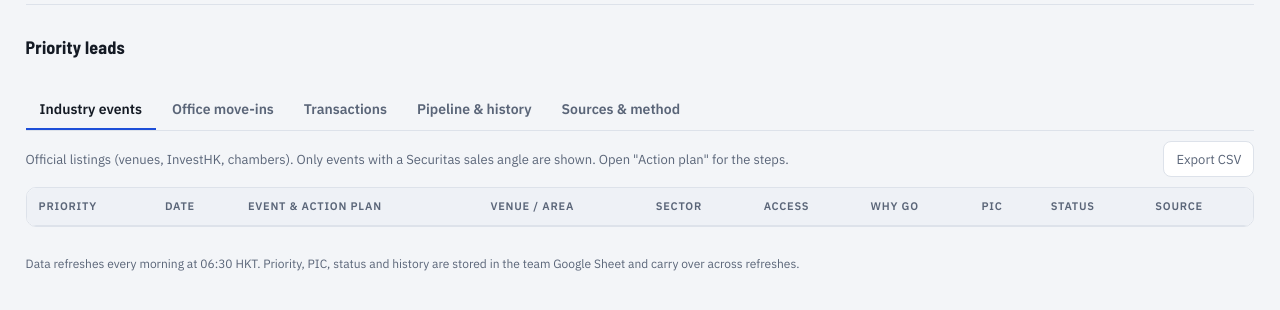
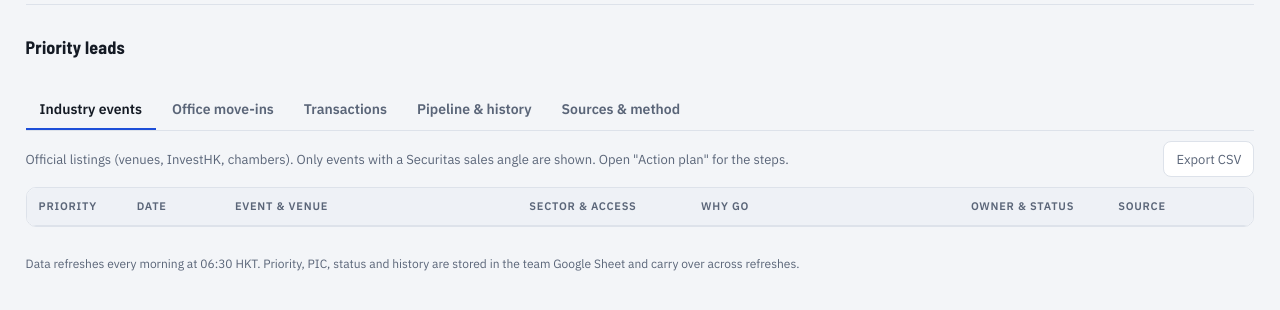
Before and after one commit to xl888163/hk-commercial-intelligence, a Python web app: template templates/public.html in a window 1280 px wide. Shown: the part 225-535 px from the top of the page. Run offline with Jinja, Linux system fonts and the light colour scheme; the template is opened without the code that fills it, so the values that code supplies are empty.

Commit message:
Readable table layout: proportional columns, merged owner/status, full-width action plans
Co-Authored-By: Claude Opus 5.5 <noreply@anthropic.com>

```diff
--- a/templates/public.html
+++ b/templates/public.html
@@ -99,20 +99,33 @@ h2 small{font:400 12px var(--font-body);color:var(--muted)}
 .bar{display:flex;flex-wrap:wrap;justify-content:space-between;align-items:center;gap:8px;margin-block:10px;font-size:13px;color:var(--muted)}
 .tw{background:var(--surface);border:1px solid var(--line);border-radius:10px;overflow-x:auto}
 table.rt{border-collapse:collapse;width:100%;table-layout:auto}
-.rt th,.rt td{padding:10px 12px;border-bottom:1px solid var(--line);text-align:left;vertical-align:top;overflow-wrap:anywhere}
+.rt th,.rt td{padding:10px 12px;border-bottom:1px solid var(--line);text-align:left;vertical-align:top;overflow-wrap:break-word;word-break:normal;hyphens:auto}
+table.fx{table-layout:fixed}
 .rt th{position:sticky;top:0;background:var(--surface-2);font-size:11px;text-transform:uppercase;letter-spacing:.07em;color:var(--muted);white-space:nowrap;cursor:pointer;user-select:none;overflow-wrap:normal}
 .rt th.ns{cursor:default}
 .rt tbody tr:last-child td{border-bottom:none}
-.rt td.main{min-width:240px;width:34%}
+.rt td.main .name{font-size:14px}
+.rt td.main .sub2{font-size:13px;margin-top:2px}
+.planbtn{border:none;background:none;color:var(--accent);font-size:12px;font-weight:600;padding:0;margin-top:6px;cursor:pointer}
+.planbtn[aria-expanded="true"]::before{content:"▾ "} .planbtn[aria-expanded="false"]::before{content:"▸ "}
+.rt tr.planrow td{background:var(--surface-2);padding:12px 16px 14px}
+.plangrid{display:grid;grid-template-columns:minmax(0,1.4fr) minmax(0,1fr);gap:10px 28px}
+.plangrid h4{margin:0 0 6px;font:600 11px var(--font-body);text-transform:uppercase;letter-spacing:.07em;color:var(--muted)}
+.plangrid ol{margin:0;padding-left:18px;font-size:13px} .plangrid ol li{margin-bottom:4px;max-width:75ch}
+.plangrid .kv{font-size:13px;margin-bottom:6px} .plangrid .kv b{color:var(--muted);font-weight:600}
+.plangrid .links{display:flex;flex-wrap:wrap;gap:6px 14px;font-size:12px;margin-bottom:6px}
+.plangrid ul.why{margin:0;padding-left:18px;font-size:12px;color:var(--muted)}
+.owner .sel{margin-bottom:6px}
+.tag{max-width:100%;white-space:normal}
 .rt tr.HIGH td:first-child{box-shadow:inset 4px 0 0 var(--high)}
 .rt tr.HIGH{background:var(--high-soft)}
 .rt tr.MEDIUM td:first-child{box-shadow:inset 4px 0 0 var(--med)}
 .rt tr.grp td{background:var(--surface-2);font:700 15px var(--font-display);letter-spacing:.02em;padding-block:8px}
 .badge{display:inline-block;padding:1px 8px;border-radius:999px;font-size:11px;font-weight:700;letter-spacing:.03em;white-space:nowrap}
 .badge.HIGH{background:var(--high);color:var(--surface)} .badge.MEDIUM{background:var(--med-soft);color:var(--med)} .badge.LOW{background:var(--low-soft);color:var(--low)}
-.badge.new{background:var(--new-soft);color:var(--new)} .badge.inv{background:var(--accent-soft);color:var(--accent)}
+.badge.new{background:var(--new-soft);color:var(--new)} .badge.inv{background:var(--accent-soft);color:var(--accent);white-space:normal;border-radius:8px}
 .score{font:500 12px var(--font-mono);color:var(--muted)}
-.tag{display:inline-block;padding:0 7px;margin:0 4px 4px 0;border-radius:6px;border:1px solid var(--line);background:var(--surface-2);font-size:12px}
+.tag{display:inline-block;padding:0 7px;margin:0 4px 4px 0;border-radius:6px;border:1px solid var(--line);background:var(--surface-2);font-size:12px;line-height:1.6}
 .name{font-weight:600}
 .muted{color:var(--muted)} .sm{font-size:12px} .nw{white-space:nowrap}
 .ver{font-size:12px} .ver.ok{color:var(--ok)} .ver.warn{color:var(--warn)}
@@ -124,7 +137,7 @@ details.plan[open] summary{margin-bottom:6px}
 .plan .kv b{color:var(--muted);font-weight:600}
 .plan .links{display:flex;flex-wrap:wrap;gap:6px 14px;margin-top:6px;font-size:12px}
 .plan ul.why{margin:6px 0 0;padding-left:18px;font-size:12px;color:var(--muted)}
-.sel{height:32px;border:1px solid var(--line);background:var(--surface);border-radius:6px;padding:0 6px;max-width:160px;width:100%}
+.sel{height:32px;border:1px solid var(--line);background:var(--surface);border-radius:6px;padding:0 6px;width:100%}
 .sel.set{border-color:var(--accent);background:var(--accent-soft);font-weight:600}
 .sel.p-HIGH{border-color:var(--high);color:var(--high);font-weight:700}
 .sel.p-MEDIUM{border-color:var(--med);color:var(--med);font-weight:600}
@@ -141,7 +154,7 @@ details.plan[open] summary{margin-bottom:6px}
 footer{padding-block:28px;color:var(--muted);font-size:12px}
 
 /* fit to the window: rows become stacked cards when columns would be cramped */
-@media (max-width:1180px){
+@media (max-width:1100px){
   .filters{position:static}
   table.rt,.rt tbody,.rt tr,.rt td{display:block;width:100%}
   .rt thead{display:none}
@@ -150,6 +163,9 @@ footer{padding-block:28px;color:var(--muted);font-size:12px}
   .rt tr.grp td{display:block}
   .rt td{border:none;padding:0;min-width:0}
   .rt td.main{grid-column:1/-1;width:auto;min-width:0;order:-1}
+  .rt colgroup{display:none}
+  .rt tr.planrow td{grid-column:1/-1}
+  .plangrid{grid-template-columns:minmax(0,1fr)}
   .rt td.wide{grid-column:1/-1}
   .rt td[data-label]::before{content:attr(data-label);display:block;font-size:10px;text-transform:uppercase;letter-spacing:.07em;color:var(--muted);font-weight:600;margin-bottom:2px}
   .rt tr.HIGH td:first-child,.rt tr.MEDIUM td:first-child{box-shadow:none}
@@ -158,6 +174,7 @@ footer{padding-block:28px;color:var(--muted);font-size:12px}
 }
 @media (max-width:640px){
   .rt tr{grid-template-columns:repeat(2,minmax(0,1fr))}
+  .rt tr.planrow{display:block}
   .ms{flex:1 1 45%} .ms-btn{width:100%;max-width:none}
   .search{max-width:none;flex-basis:100%}
 }
@@ -207,25 +224,25 @@ footer{padding-block:28px;color:var(--muted);font-size:12px}
 
   <section class="panel" id="p-ev">
     <div class="bar"><span>Official listings (venues, InvestHK, chambers). Only events with a Securitas sales angle are shown. Open "Action plan" for the steps.</span><button class="btn csv" type="button" data-csv="ev">Export CSV</button></div>
-    <div class="tw"><table class="rt" id="tEv"><thead><tr>
-      <th data-k="score">Priority</th><th data-k="start">Date</th><th data-k="name">Event &amp; action plan</th><th data-k="area">Venue / area</th>
-      <th data-k="sector">Sector</th><th data-k="access">Access</th><th class="ns">Why go</th><th class="ns">PIC</th><th class="ns">Status</th><th class="ns">Source</th>
+    <div class="tw"><table class="rt fx" id="tEv"><colgroup><col style="width:8%"><col style="width:8%"><col style="width:24%"><col style="width:14%"><col style="width:22%"><col style="width:12%"><col style="width:12%"></colgroup><thead><tr>
+      <th data-k="score">Priority</th><th data-k="start">Date</th><th data-k="name">Event &amp; venue</th><th data-k="sector">Sector &amp; access</th>
+      <th class="ns">Why go</th><th class="ns">Owner &amp; status</th><th class="ns">Source</th>
     </tr></thead><tbody></tbody></table></div>
   </section>
 
   <section class="panel" id="p-pr" hidden>
     <div class="bar"><span id="prNote"></span><button class="btn csv" type="button" data-csv="pr">Export CSV</button></div>
-    <div class="tw"><table class="rt" id="tPr"><thead><tr>
-      <th data-k="score">Priority</th><th data-k="date">Reported</th><th data-k="company">Company &amp; action plan</th><th data-k="type">Move</th>
-      <th data-k="building">Building / area</th><th data-k="size">Size</th><th data-k="sector">Sector</th><th class="ns">PIC</th><th class="ns">Status</th><th data-k="verification">Sources</th>
+    <div class="tw"><table class="rt fx" id="tPr"><colgroup><col style="width:8%"><col style="width:8%"><col style="width:25%"><col style="width:12%"><col style="width:14%"><col style="width:11%"><col style="width:11%"><col style="width:11%"></colgroup><thead><tr>
+      <th data-k="score">Priority</th><th data-k="date">Reported</th><th data-k="company">Company &amp; headline</th><th data-k="type">Move &amp; size</th>
+      <th data-k="building">Building / area</th><th data-k="sector">Sector</th><th class="ns">Owner &amp; status</th><th data-k="verification">Sources</th>
     </tr></thead><tbody></tbody></table></div>
   </section>
 
   <section class="panel" id="p-tx" hidden>
     <div class="bar"><span id="txNote"></span><button class="btn csv" type="button" data-csv="tx">Export CSV</button></div>
-    <div class="tw"><table class="rt" id="tTx"><thead><tr>
-      <th data-k="score">Priority</th><th data-k="date">Date</th><th data-k="line">Party, premises &amp; action plan</th><th data-k="price">Deal</th>
-      <th data-k="district">District</th><th data-k="usage">Usage</th><th class="ns">PIC</th><th class="ns">Status</th><th class="ns">Source</th>
+    <div class="tw"><table class="rt fx" id="tTx"><colgroup><col style="width:8%"><col style="width:8%"><col style="width:30%"><col style="width:15%"><col style="width:13%"><col style="width:12%"><col style="width:14%"></colgroup><thead><tr>
+      <th data-k="score">Priority</th><th data-k="date">Date</th><th data-k="line">Party &amp; premises</th><th data-k="price">Deal</th>
+      <th data-k="district">District &amp; usage</th><th class="ns">Owner &amp; status</th><th class="ns">Source</th>
     </tr></thead><tbody></tbody></table></div>
   </section>
 
@@ -446,61 +463,65 @@ function statusCell(r){
       ${t.status ? "" : `<option value="">Set status</option>`}${STATUSES.map(s => `<option value="${s}" ${t.status === s ? "selected" : ""}>${s}</option>`).join("")}</select>
     ${t.updatedAt ? `<div class="stamp">${esc(fmtTs(t.updatedAt))}<br>by ${esc(who(t.updatedBy))}</div>` : ""}`;
 }
-function plan(r){
+const openPlans = new Set();
+const planBtn = r => `<button type="button" class="planbtn" data-plan="${r.id}" aria-expanded="${openPlans.has(r.id)}">Action plan</button>`;
+function planRow(r, cols){
+  if (!openPlans.has(r.id)) return "";
   const contacts = r.kind === "event" && (r.contact_phone || r.contact_email)
     ? `<div class="kv"><b>Organiser contact (from HKCEC listing):</b> ${esc(r.organiser)}${r.contact_phone ? ` · <span>${esc(r.contact_phone)}</span>` : ""}${r.contact_email ? ` · <span>${esc(r.contact_email)}</span> <button class="copy" type="button" data-copy="${esc(r.contact_email)}">Copy</button>` : ""}</div>` : "";
   const links = [...(r.links || []), ...(r.organiser_url ? [{label:"Organiser website", url:r.organiser_url}] : [])];
-  return `<details class="plan" id="plan-${r.id}"><summary>Action plan</summary>
-    <ol>${r.actions.map(a => `<li>${esc(a)}</li>`).join("")}</ol>
-    ${r.who ? `<div class="kv"><b>Who to meet:</b> ${esc(r.who)}</div>` : ""}
-    ${contacts}
-    ${r.landlords && r.landlords.length ? `<div class="kv"><b>Landlord named in report:</b> ${esc(r.landlords.join(", "))}</div>` : ""}
-    ${links.length ? `<div class="links">${links.map(l => `<a href="${esc(l.url)}" target="_blank" rel="noopener">${esc(l.label)} ↗</a>`).join("")}</div>` : ""}
-    <ul class="why">${r.reasons.map(x => `<li>${esc(x)}</li>`).join("")}</ul>
-  </details>`;
+  return `<tr class="planrow"><td colspan="${cols}"><div class="plangrid">
+    <div><h4>Next steps</h4><ol>${r.actions.map(a => `<li>${esc(a)}</li>`).join("")}</ol></div>
+    <div>
+      ${r.who ? `<div class="kv"><b>Who to meet:</b> ${esc(r.who)}</div>` : ""}
+      ${contacts}
+      ${r.landlords && r.landlords.length ? `<div class="kv"><b>Landlord named in report:</b> ${esc(r.landlords.join(", "))}</div>` : ""}
+      ${links.length ? `<div class="links">${links.map(l => `<a href="${esc(l.url)}" target="_blank" rel="noopener">${esc(l.label)} ↗</a>`).join("")}</div>` : ""}
+      <h4>Why this priority</h4><ul class="why">${r.reasons.map(x => `<li>${esc(x)}</li>`).join("")}</ul>
+    </div></div></td></tr>`;
 }
+const ownerCell = r => `<div class="owner">${picCell(r)}${statusCell(r)}</div>`;
 const srcCell = r => `${r.sources.slice(0,4).map(s => `<div><a href="${esc(s.url)}" target="_blank" rel="noopener" title="${esc(s.title || "")}">${esc(s.name)}</a></div>`).join("")}${r.sources.length > 4 ? `<div class="muted">+${r.sources.length - 4} more</div>` : ""}<div class="ver ${/Official|Corroborated|Register/.test(r.verification) ? "ok" : "warn"}">${esc(r.verification)}</div>`;
 
 function evRow(e){
   const inv = /Invitation/.test(e.access);
   return `<tr class="${eff(e)}">
     <td data-label="Priority">${prioCell(e)}</td>
-    <td data-label="Date" class="nw">${esc(range(e))}</td>
-    <td class="main"><div class="name">${esc(e.name)}</div>${e.organiser ? `<div class="sm muted">${esc(e.organiser)}</div>` : ""}${plan(e)}</td>
-    <td data-label="Venue / area"><div>${esc(e.venue || "Venue not stated in listing")}</div><div class="sm muted">${esc(e.area)}</div></td>
-    <td data-label="Sector">${e.sectors.slice(0,3).map(s => `<span class="tag">${esc(s)}</span>`).join("")}</td>
-    <td data-label="Access">${inv ? `<span class="badge inv">${esc(e.access)}</span>` : esc(e.access)}</td>
-    <td data-label="Why go" class="sm wide">${e.lead_types.map(l => `<span class="tag">${esc(l)}</span>`).join("")}<div style="margin-top:4px">${esc(e.pitch)}</div></td>
-    <td data-label="PIC">${picCell(e)}</td><td data-label="Status">${statusCell(e)}</td>
+    <td data-label="Date">${esc(range(e))}</td>
+    <td class="main"><div class="name">${esc(e.name)}</div>
+      <div class="sub2">${esc(e.venue || "Venue not stated in listing")}</div>
+      <div class="sm muted">${esc(e.area)}${e.organiser ? ` · ${esc(e.organiser)}` : ""}</div>${planBtn(e)}</td>
+    <td data-label="Sector & access" class="tags">${e.sectors.slice(0,2).map(s => `<span class="tag">${esc(s)}</span>`).join("")}
+      <div class="sm" style="margin-top:2px">${inv ? `<span class="badge inv">${esc(e.access)}</span>` : esc(e.access)}</div></td>
+    <td data-label="Why go" class="sm wide"><div class="tags">${e.lead_types.map(l => `<span class="tag">${esc(l)}</span>`).join("")}</div><div style="margin-top:2px">${esc(e.pitch)}</div></td>
+    <td data-label="Owner & status">${ownerCell(e)}</td>
     <td data-label="Source" class="sm">${srcCell(e)}</td>
-  </tr>`;
+  </tr>${planRow(e, 7)}`;
 }
 function prRow(p){
   const size = [p.size_txt, p.floors_txt].filter(Boolean).join(" · ");
   return `<tr class="${eff(p)}">
     <td data-label="Priority">${prioCell(p)}</td>
-    <td data-label="Reported" class="nw">${esc(fmtD(p.date))}${p.first_reported !== p.date ? `<div class="sm muted">first ${esc(fmtD(p.first_reported))}</div>` : ""}</td>
-    <td class="main"><div class="name">${esc(p.company)}</div><div class="sm">${esc(p.headline)}</div>${plan(p)}</td>
-    <td data-label="Move">${p.types.map(t => `<span class="tag">${esc(t)}</span>`).join("")}</td>
+    <td data-label="Reported">${esc(fmtD(p.date))}${p.first_reported !== p.date ? `<div class="sm muted">first ${esc(fmtD(p.first_reported))}</div>` : ""}</td>
+    <td class="main"><div class="name">${esc(p.company)}</div><div class="sub2">${esc(p.headline)}</div>${planBtn(p)}</td>
+    <td data-label="Move & size" class="tags">${p.types.map(t => `<span class="tag">${esc(t)}</span>`).join("")}<div class="sm">${size ? esc(size) : `<span class="muted">Size not stated</span>`}</div></td>
     <td data-label="Building / area">${p.building ? `<div>${esc(p.building)}</div>` : ""}<div class="sm muted">${esc(p.area)}</div><div class="sm muted">${esc(p.grade)}</div></td>
-    <td data-label="Size" class="sm">${size ? esc(size) : `<span class="muted">Not stated</span>`}</td>
-    <td data-label="Sector">${p.sectors.slice(0,2).map(s => `<span class="tag">${esc(s)}</span>`).join("")}</td>
-    <td data-label="PIC">${picCell(p)}</td><td data-label="Status">${statusCell(p)}</td>
+    <td data-label="Sector" class="tags">${p.sectors.slice(0,2).map(s => `<span class="tag">${esc(s)}</span>`).join("")}</td>
+    <td data-label="Owner & status">${ownerCell(p)}</td>
     <td data-label="Sources" class="sm">${srcCell(p)}</td>
-  </tr>`;
+  </tr>${planRow(p, 8)}`;
 }
 function txRow(t){
   const party = t.party ? `<span class="name">${esc(t.party)}</span>` : `<span class="muted">${t.deal === "Sale" ? "Buyer" : "Tenant"} not named</span>`;
   return `<tr class="${eff(t)}">
     <td data-label="Priority">${prioCell(t)}</td>
-    <td data-label="Date" class="nw">${esc(fmtD(t.date))}</td>
-    <td class="main">${party} - ${esc(t.premises)}${t.building_zh ? ` <span class="muted sm">${esc(t.building_zh)}</span>` : ""}${plan(t)}</td>
+    <td data-label="Date">${esc(fmtD(t.date))}</td>
+    <td class="main">${party}<div class="sub2">${esc(t.premises)}${t.building_zh ? ` <span class="muted">${esc(t.building_zh)}</span>` : ""}</div>${planBtn(t)}</td>
     <td data-label="Deal"><div class="name">${t.deal === "Sale" ? "Bought" : "Leased"} ${esc(t.price_txt)}</div><div class="sm muted">${esc([t.area_txt, t.psf].filter(Boolean).join(" · "))}</div></td>
-    <td data-label="District">${esc(t.district || t.area)}</td>
-    <td data-label="Usage">${esc(t.usage)}</td>
-    <td data-label="PIC">${picCell(t)}</td><td data-label="Status">${statusCell(t)}</td>
+    <td data-label="District & usage">${esc(t.district || t.area)}<div class="sm muted">${esc(t.usage)}</div></td>
+    <td data-label="Owner & status">${ownerCell(t)}</td>
     <td data-label="Source" class="sm">${srcCell(t)}</td>
-  </tr>`;
+  </tr>${planRow(t, 7)}`;
 }
 function card(r){
   const t = trk(r.id);
@@ -524,15 +545,13 @@ let current = { ev:[], pr:[], tx:[] }, cardsAll = false;
 function renderTables(){
   const ev = EV.filter(pass), pr = PR.filter(pass), tx = TX.filter(pass);
   current = { ev: sortRows(ev, sortState.ev), pr: sortRows(pr, sortState.pr), tx: sortRows(tx, sortState.tx) };
-  const open = new Set([...document.querySelectorAll("details.plan[open]")].map(d => d.id));
-  $("#tEv tbody").innerHTML = current.ev.map(evRow).join("") || `<tr><td colspan="10" class="muted">No events match these filters.</td></tr>`;
-  $("#tPr tbody").innerHTML = current.pr.map(prRow).join("") || `<tr><td colspan="10" class="muted">No office move-ins match these filters.</td></tr>`;
+  $("#tEv tbody").innerHTML = current.ev.map(evRow).join("") || `<tr><td colspan="7" class="muted">No events match these filters.</td></tr>`;
+  $("#tPr tbody").innerHTML = current.pr.map(prRow).join("") || `<tr><td colspan="8" class="muted">No office move-ins match these filters.</td></tr>`;
   const groups = ["HK Island", "Kowloon / N.T.", "Location to confirm"];
   $("#tTx tbody").innerHTML = groups.map(g => {
     const rows = current.tx.filter(t => t.group === g);
-    return rows.length ? `<tr class="grp"><td colspan="9">${esc(g)} <span class="muted sm">(${rows.length})</span></td></tr>` + rows.map(txRow).join("") : "";
-  }).join("") || `<tr><td colspan="9" class="muted">No transactions match these filters.</td></tr>`;
-  open.forEach(id => { const d = document.getElementById(id); if (d) d.open = true; });
+    return rows.length ? `<tr class="grp"><td colspan="7">${esc(g)} <span class="muted sm">(${rows.length})</span></td></tr>` + rows.map(txRow).join("") : "";
+  }).join("") || `<tr><td colspan="7" class="muted">No transactions match these filters.</td></tr>`;
   $("#evN").textContent = `(${ev.length})`; $("#prN").textContent = `(${pr.length})`; $("#txN").textContent = `(${tx.length})`;
   const hi = [...ev, ...pr, ...tx].filter(r => eff(r) === "HIGH").sort((a,b) => b.score - a.score);
   const shown = cardsAll ? hi : hi.slice(0, 12);
@@ -576,6 +595,8 @@ document.addEventListener("change", e => {
   setField(s.dataset.id, s.dataset.f, v);
 });
 document.addEventListener("click", e => {
+  const pb = e.target.closest ? e.target.closest("[data-plan]") : null;
+  if (pb){ const id = pb.dataset.plan; openPlans.has(id) ? openPlans.delete(id) : openPlans.add(id); renderTables(); return; }
   const c = e.target.closest ? e.target.closest("[data-copy]") : null; if (!c) return;
   navigator.clipboard.writeText(c.dataset.copy).then(() => { c.textContent = "Copied"; }, () => { c.textContent = "Select and copy"; });
 });
```
Also changed, not shown: docs/index.html (+72 -51 lines).
